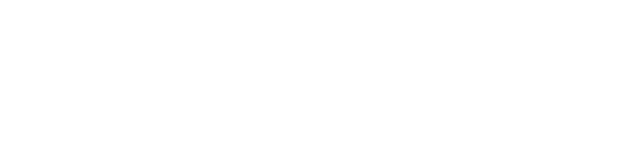
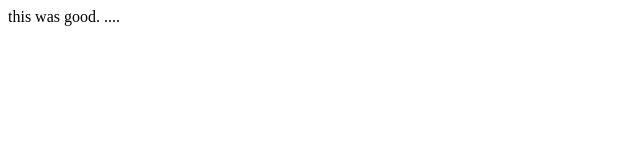
Before and after one commit to NotQuestions/Test-Git, a plain HTML site: page pages/index.html in a window 1280 px wide. Shown: the whole page, without its empty margins (0-640 px from the left). Drawn offline with Linux system fonts and the light colour scheme.

```diff
--- a/pages/index.html
+++ b/pages/index.html
@@ -6,5 +6,12 @@
 </head>
 <body>
 
+
+<div>
+
+    this was good. ....
+</div>
+
+
 </body>
 </html>
```
